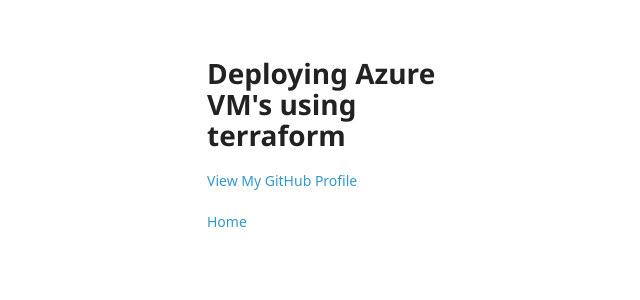
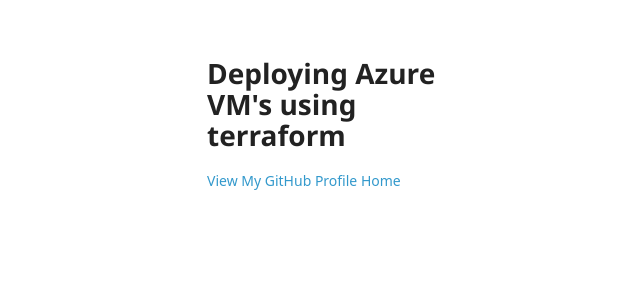
Before and after one commit to arjenwilly/arjenwilly.github.io, a Jekyll site: the page terraform3.html, which Jekyll copies as it is, in a window 1280 px wide. Shown: the top 300 px of the page, without its empty margins (3-643 px from the left). Built offline with Jekyll 4.4.1, drawn with Linux system fonts in a browser that asks for light colours; some web fonts are replaced.

Commit message:
Update terraform3.html

```diff
--- a/terraform3.html
+++ b/terraform3.html
@@ -19,8 +19,8 @@
         <p></p>
 
 
-        <p class="view"><a href="https://github.com/arjenwilts">View My GitHub Profile</a></p>
-        <p class="view"><a href="index.html">Home</a></p>
+        <p class="view"><a href="https://github.com/arjenwilts">View My GitHub Profile</a>
+        <a href="index.html">Home</a></p>
 
       </header>
       <section>
```
